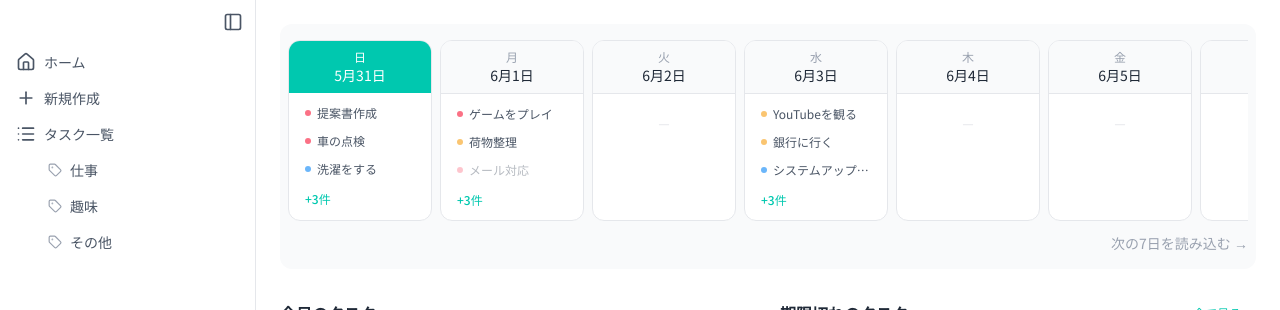
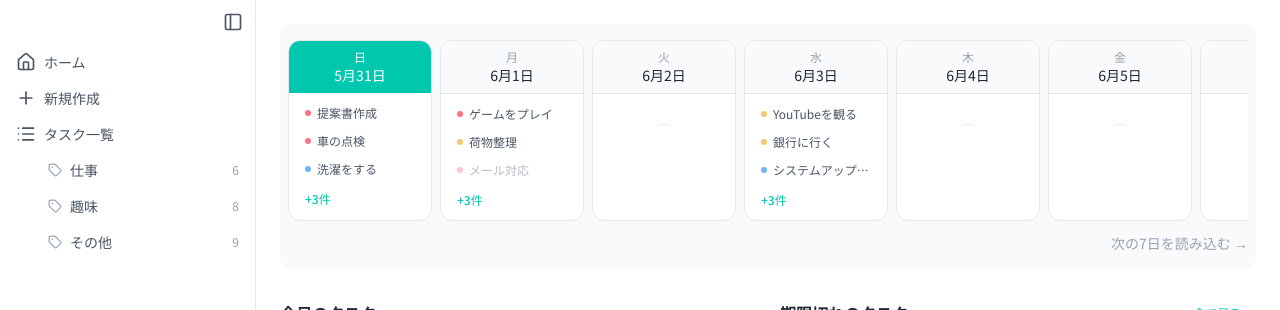
Before and after one commit to RyoAiba/task-board, a Next.js app: page / in a window 1280 px wide. Shown: the top 310 px of the page. Built offline with nearby package versions, Linux system fonts and the light colour scheme.

Commit message:
サイドバーのラベルに未完了タスク数を表示

```diff
--- a/components/Sidebar.tsx
+++ b/components/Sidebar.tsx
@@ -1,10 +1,12 @@
 "use client"
 
-import { useState } from "react"
+import { useMemo, useState } from "react"
 import Link from "next/link"
-import { Home, Plus, Settings, LogOut, List, PanelLeft, Tag } from "lucide-react"
+import { Home, List, LogOut, PanelLeft, Plus, Settings, Tag } from "lucide-react"
+
+import { useLabels } from "../hooks/useLabels"
+import { useTasks } from "../hooks/useTasks"
 import { LogoutModal } from "./LogoutModal"
-import { useLabels } from "../hooks/useLabels"
 
 type Props = {
   collapsed: boolean
@@ -16,6 +18,17 @@ const ITEM_CLASS = "flex items-center gap-2 pl-4 py-2 text-sm text-gray-600 hove
 export function Sidebar({ collapsed, onToggle }: Props) {
   const [showLogoutModal, setShowLogoutModal] = useState(false)
   const { labels, isLoaded } = useLabels()
+  const { tasks } = useTasks()
+
+  // ラベルごとの未完了タスク数
+  const incompleteCountByLabel = useMemo(() => {
+    const counts: Record<string, number> = {}
+    for (const task of tasks) {
+      if (task.completed) continue
+      counts[task.labelId] = (counts[task.labelId] ?? 0) + 1
+    }
+    return counts
+  }, [tasks])
 
   return (
     <>
@@ -45,20 +58,22 @@ export function Sidebar({ collapsed, onToggle }: Props) {
               <List size={20} className="flex-shrink-0" />
               <span className={`whitespace-nowrap transition-opacity duration-300 ${collapsed ? "opacity-0" : "opacity-100"}`}>タスク一覧</span>
             </Link>
-            {!collapsed && (
-              <div>
-                {isLoaded && labels.map(label => (
+            {!collapsed && isLoaded && labels.map(label => {
+              const count = incompleteCountByLabel[label.id] ?? 0
+              return (
                 <Link
                   key={label.id}
                   href={`/tasks?label=${label.id}`}
-                    className="flex items-center gap-2 py-2 pl-12 pr-2 text-sm text-gray-600 hover:text-brand-500 transition-colors"
+                  className="flex items-center gap-2 py-2 pl-12 pr-4 text-sm text-gray-600 hover:text-brand-500 transition-colors"
                 >
                   <Tag size={14} className="flex-shrink-0 text-gray-400" />
-                    <span className="whitespace-nowrap">{label.name}</span>
+                  <span className="whitespace-nowrap flex-1">{label.name}</span>
+                  {count > 0 && (
+                    <span className="text-xs text-gray-400">{count}</span>
+                  )}
                 </Link>
-                ))}
-              </div>
-            )}
+              )
+            })}
           </div>
         </div>
 
```
Lines whose indentation alone changed are shown as unchanged.
